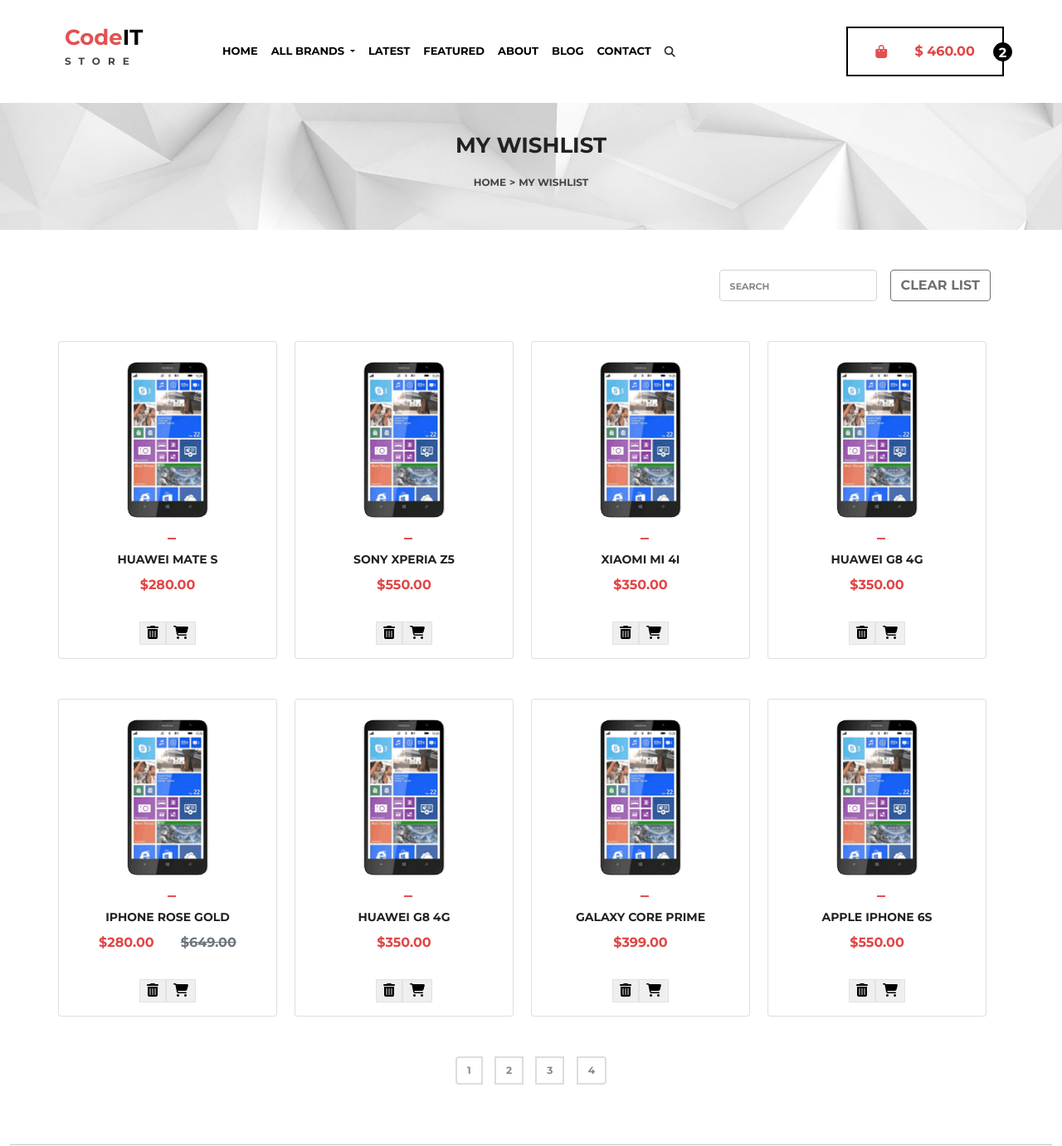
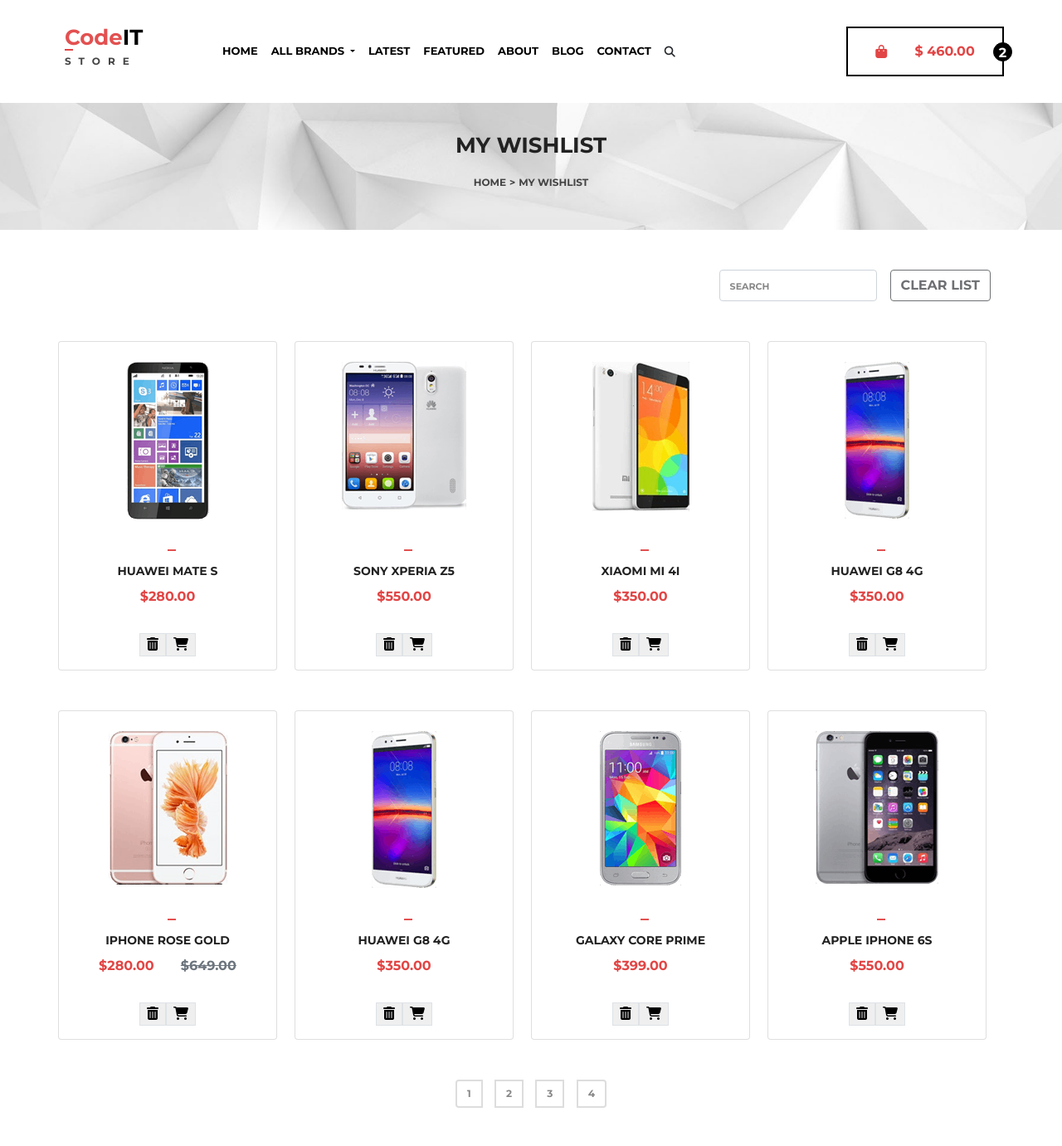
Before and after one commit to Ksenia992/phones_shop_page, a plain HTML site: page index.html in a window 1280 px wide. Shown: the top 1381 px of the page at 83% size. Drawn offline with nearby package versions, Linux system fonts and the light colour scheme.

Commit message:
adaptive

```diff
--- a/index.html
+++ b/index.html
@@ -70,7 +70,7 @@
 
     <div class="col-2 my-4 for xs">
       <div class='bag d-flex align-items-center justify-content-evenly position-relative'>
-        <i class="fas fa-shopping-bag orange"></i>
+        <i class="fas fa-shopping-bag"></i>
         <p class='price pt-3'>$ 460.00</p>
 
 
@@ -111,8 +111,8 @@
   <div class="main d-flex flex-wrap">
   <div class="cards col-12 col-md-4 col-xl-3 px-md-0 px-4">
   <div  class="card" style="width: 16.5rem;">
-    <div class='text-center del  py-4'>
-    <img src="img/phone_one.png"style="width: 6.25rem;" class="card-img-top" alt="phone">
+    <div class='text-center card_image  del  py-4'>
+    <img src="img/phone_one.png" class="card-img-top" alt="phone">
     <div class="hidden_block text-center px-2 py-2"><button class='remove del'>Remove from list</button></div>
     </div>
     <div class="card-body text-center d-flex flex-column justify-content-between ">
@@ -130,8 +130,8 @@
 </div>
 <div class="cards col-12 col-md-6 col-xl-3 px-md-0 px-4">
   <div class="card"  style="width: 16.5rem;">
-    <div class='text-center del  py-4'>
-    <img src="img/phone_one.png" style="width: 6.25rem;" class="card-img-top" alt="phone">
+    <div class='text-center del card_image   py-4'>
+    <img src="img/phone_two.png" class="card-img-top" alt="phone">
     <div class="hidden_block text-center px-2 py-2"><button class='remove del'>Remove from list</button></div>
     </div>
     <div class="card-body text-center d-flex flex-column justify-content-between ">
@@ -147,8 +147,8 @@
 </div>
 <div class="cards col-12 col-md-4 col-xl-3 my-5 my-lg-0 px-md-0 px-4">
   <div class="card" style="width: 16.5rem;">
-    <div class='text-center del py-4'>
-    <img src="img/phone_one.png" style="width: 6.25rem;" class="card-img-top" alt="phone">
+    <div class='text-center card_image  del py-4'>
+    <img src="img/phone_three.png"  class="card-img-top" alt="phone">
     <div class="hidden_block text-center px-2 py-2"><button class='remove del'>Remove from list</button></div>
     </div>
     <div class="card-body text-center d-flex flex-column justify-content-between ">
@@ -166,9 +166,9 @@
 <div class="cards col-12 col-md-4 col-xl-3 my-5 my-lg-0 px-md-0 px-4">
   <div class="card" style="width: 16.5rem;">
 
-    <div class='text-center del py-4'>
+    <div class='text-center card_image  del py-4'>
 
-      <img src="img/phone_one.png" style="width: 6.25rem;" class="card-img-top" alt="phone">
+      <img src="img/phone_four.png"  class="card-img-top" alt="phone">
       <div class="hidden_block text-center px-2 py-2"><button class='remove del'>Remove from list</button></div>
     </div>
       <div class="card-body text-center d-flex flex-column justify-content-between ">
@@ -185,10 +185,10 @@
 </div>
 </div>
 <div class="main d-flex my-5 flex-wrap">
-  <div class="cards col-12 col-md-4 col-xl-3 px-md-0 px-4">
+  <div class="cards col-12 col-md-4 col-xl-3 px-md-0 px-4" >
   <div class="card" style="width: 16.5rem;">
-    <div class='text-center del   py-4'>
-    <img src="img/phone_one.png"style="width: 6.25rem;" class="card-img-top" alt="phone">
+    <div class='text-center del card_image    py-4'>
+    <img src="img/phone_five.png" class="card-img-top" alt="phone">
     <div class="hidden_block text-center px-2 py-2"><button class='remove del'>Remove from list</button></div>
   </div>
     <div class="card-body text-center d-flex flex-column justify-content-between pb-0">
@@ -207,8 +207,8 @@
 </div>
 <div class="cards col-12 col-md-6 col-xl-3 px-md-0 px-4">
   <div class="card" style="width: 16.5rem;">
-    <div class='text-center del   py-4'>
-    <img src="img/phone_one.png" style="width: 6.25rem;" class="card-img-top" alt="phone">
+    <div class='text-center del card_image    py-4'>
+    <img src="img/phone_six.png"  class="card-img-top" alt="phone">
     <div class="hidden_block text-center px-2 py-2"><button class='remove del'>Remove from list</button></div>
     </div>
     <div class="card-body text-center d-flex flex-column justify-content-between ">
@@ -225,8 +225,8 @@
 <div class="cards col-12 col-md-4 col-xl-3 my-5 my-lg-0 px-md-0 px-4">
   <div class="card" style="width: 16.5rem;">
 
-    <div class='text-center del  py-4'>
-    <img src="img/phone_one.png" style="width: 6.25rem;" class="card-img-top" alt="phone">
+    <div class='text-center card_image  del  py-4'>
+    <img src="img/phone_seven.png"  class="card-img-top" alt="phone">
     <div class="hidden_block text-center px-2 py-2"><button class='remove del'>Remove from list</button></div>
     </div>
 
@@ -245,9 +245,9 @@
 <div class="cards col-12 col-md-4 col-xl-3 my-5 my-lg-0 px-md-0 px-4">
   <div class="card" style="width: 16.5rem;">
 
-    <div class='text-center  del py-4'>
+    <div class='card_image  text-center d-flex justify-content-center  del py-4'>
 
-      <img src="img/phone_one.png" style="width: 6.25rem;" class="card-img-top" alt="phone">
+      <img src="img/phone_eight.png" class="card-img-top" alt="phone">
       <div class="hidden_block text-center px-2 py-2"><button class='remove del'>Remove from list</button></div>
     </div>
       <div class="card-body text-center d-flex flex-column justify-content-between ">
@@ -271,10 +271,10 @@
 
 
 
-    <li class="page-item"><a class="page-link active" href="#">1</a></li>
-    <li class="page-item"><a class="page-link" href="#">2</a></li>
-    <li class="page-item"><a class="page-link" href="#">3</a></li>
-    <li class="page-item"><a class="page-link" href="#">4</a></li>
+    <li class="page-item"><a onclick="event.preventDefault()" class="page-link active"  href="#">1</a></li>
+    <li class="page-item"><a onclick="event.preventDefault()" class="page-link" href="#">2</a></li>
+    <li class="page-item"><a onclick="event.preventDefault()" class="page-link" href="#">3</a></li>
+    <li class="page-item"><a onclick="event.preventDefault()" class="page-link" href="#">4</a></li>
 
   </ul>
 </nav>
@@ -288,6 +288,7 @@
 <div class="container-fluid pt-5">
   <li><hr class="dropdown-divider"></li>
   <div class="wrapper">
+    <div class='d-none d-xxl-block'>
     <div id="carouselExampleInterval" class="carousel slide" data-bs-ride="carousel">
       <div class="carousel-inner  d-flex justify-content-between">
         <div class="carousel-item active  col-md-3 d-flex align-items-center px-5" data-bs-interval="2500">
@@ -300,7 +301,7 @@
         </div>
         </div>
         <div class="carousel-item  col-md-3 d-flex align-items-center" data-bs-interval="2000" >
-          <i class="fas fa-truck carousel_icon"></i>
+          <i class="fas fa-truck carousel_icon transform"></i>
 
           <div class='d-flex flex-column px-4'>
           <p class='full'>Express shipping</p>
@@ -329,6 +330,7 @@
 
     </div>
   </div>
+  </div>
 </div>
 
 
@@ -336,16 +338,16 @@
 <div class="container-fluid footer_fluid">
   <div class="wrapper ">
   <div class="footer">
-    <div class="top_part col-md-12 d-flex justify-content-between align-items-baseline">
-      <div class="col-md-4">
+    <div class="top_part col-xxl-12 col-md-8 d-flex justify-content-between align-items-baseline flex-column flex-xxl-row">
+      <div class="col-xxl-4 col-6">
       <p class='subscribe'>subscribe to latest smartphones
         news & great deals we offer</p>
       </div>
-      <div class="col-md-4 email">
+      <div class="col-xxl-4 col-6 email">
         <input class="form-control me-2" oninput='check(), change_style()'  id='email' placeholder="Enter Your Email Address ...">
         <span class='invalid'>Invalid email</span>
       </div>
-      <div class="col-md-4 d-flex justify-content-end footer_icons">
+      <div class="col-xxl-4 col-6 d-flex justify-content-end footer_icons my-md-4 pl-md-5">
         <a href="#">
           <i class="fab fa-twitter"></i>
         </a>
--- a/script.js
+++ b/script.js
@@ -20,9 +20,56 @@
 
 }
 
+// document.getElementById('pag_link').onclick = () => {
+
+//   let cards = document.getElementsByClassName('cards')
+//   for (i = 0; i <cards.length; i++) {
+
+//       cards[i].style.display = "flex";
+
+
+//   }
+
+// }
 
 
 
+
+let pag_links = document.getElementsByClassName('page-item')
+
+for (i = 0; i <pag_links.length; i++) {
+
+    pag_links[i].onclick = () => {
+
+        let cards = document.getElementsByClassName('cards')
+        for (i = 0; i <cards.length; i++) {
+
+            cards[i].style.display = "flex";
+            search.value = "";
+            btn.disabled=true
+
+
+        }
+
+      }
+
+
+}
+
+
+
+
+// document.getElementsByClassName('page-item').onclick = () => {
+
+//   let cards = document.getElementsByClassName('cards')
+//   for (i = 0; i <cards.length; i++) {
+
+//       cards[i].style.display = "flex";
+
+
+//   }
+
+// }
 
 
 
@@ -49,10 +96,25 @@
     } else {
       cards[i].style.display = "none";
     }
+
   }
+
+
 
 }
 
+
+
+
+// let refresh= (e) => {
+//  e.preventDefault()
+//  document.addEventListener('DOMContentLoaded', function sample() {
+
+//     let cards = document.getElementsByClassName('cards')
+
+//     cards.style.display = "flex"
+//   })
+// }
 
 
 let remove = document.getElementById('rm')
--- a/style.css
+++ b/style.css
@@ -10,9 +10,20 @@
 .code{
   color:#e35050;
   font-size: 26px;
+  position: relative;
 
 
+}
 
+
+.code:before {
+  content: '';
+  position: absolute;
+  bottom:0;
+  left:0;
+  border-bottom: 2px solid #E24545;
+  width:10px;
+  height:4px;
 }
 .it{
   font-size: 26px;
@@ -45,7 +56,9 @@
 }
 
 
-
+.bag i {
+  color:#E24545
+}
 
 
 .search {
@@ -486,3 +499,27 @@
   .bottom_part {
     height:92px;
   }
+
+
+  .transform {
+    transform: rotateY(180deg)
+  }
+/*
+  img{
+    min-height: 180px;
+    max-height: 190px;
+
+
+  } */
+
+  .card-img-top {
+
+    object-fit: none;
+    object-position: top;
+  }
+
+
+  .card_image {
+    height:250px;
+    overflow: hidden;
+  }
```
Also changed, not shown: img/phone_eight.png (added), img/phone_five.png (added), img/phone_four.png (added), img/phone_seven.png (added), img/phone_six.png (added), img/phone_three.png (added), img/phone_two.png (added).
